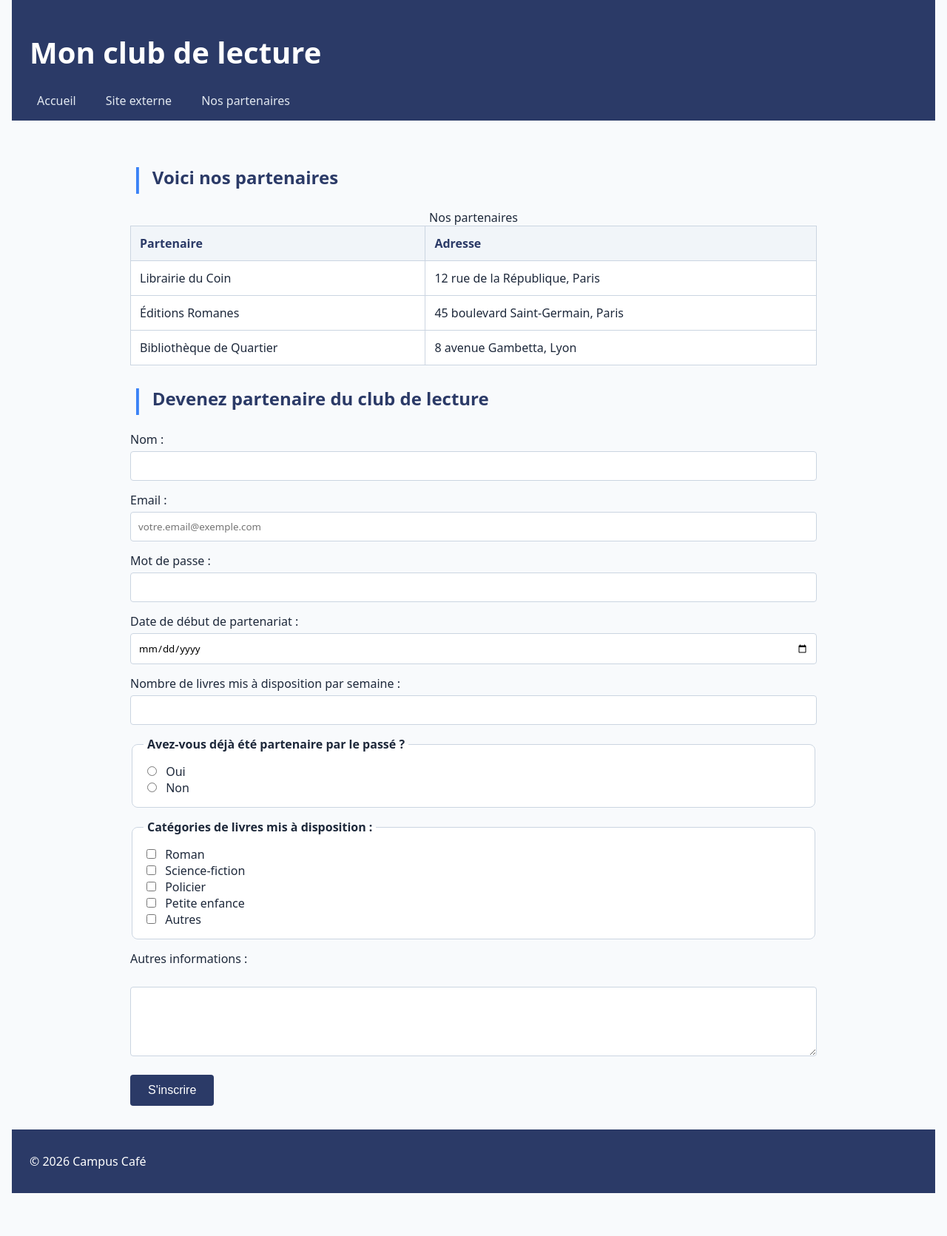
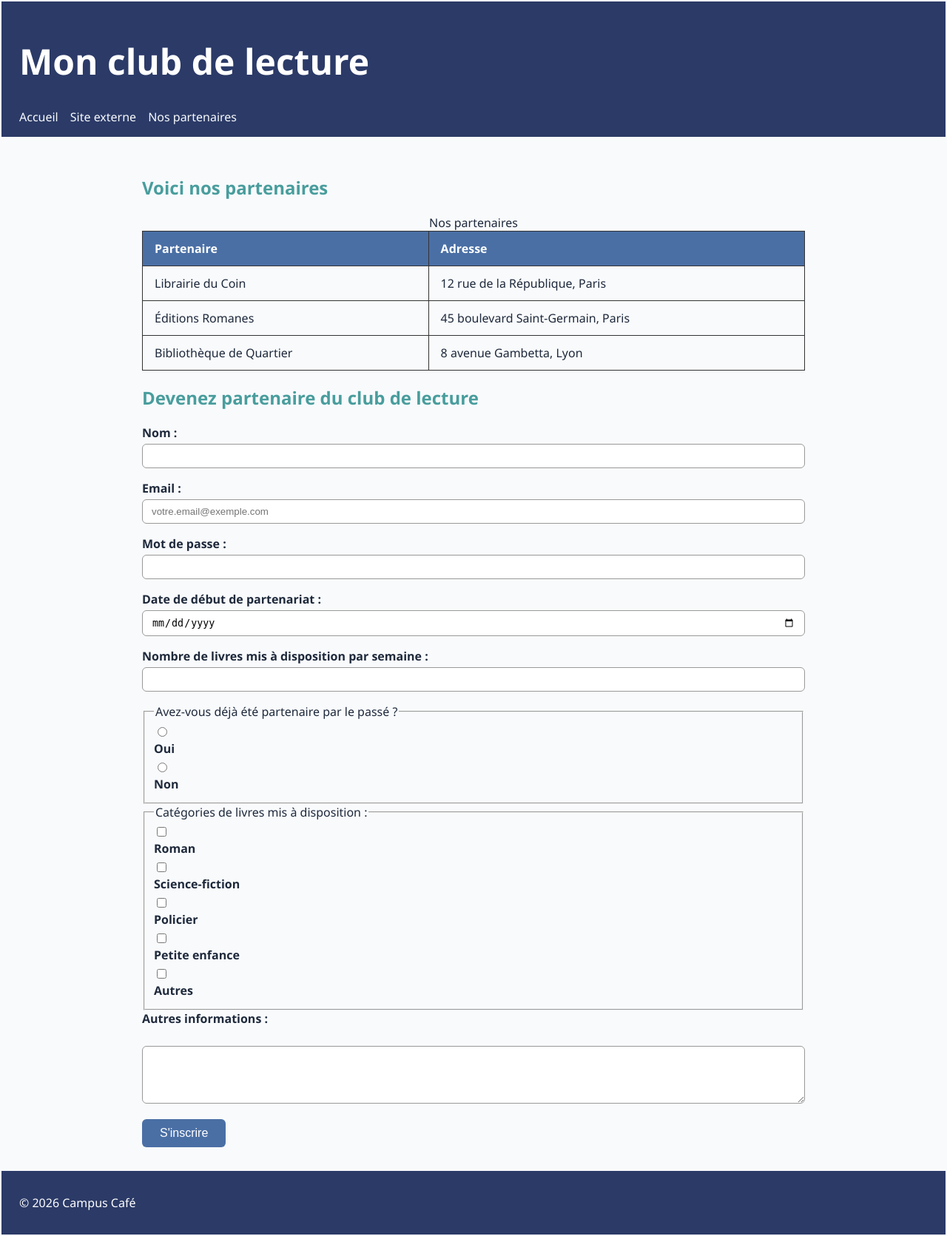
Before and after one commit to Sofiane-Zeroual/Sciroto, a PHP site: page /partenaires.html in a window 1280 px wide. Shown: the whole page at 74% size. Before the commit the page ends 1613 px from the top, so only its background shows below. Run offline with PHP 8.4, Linux system fonts and the light colour scheme.

Commit message:
Mon code local

```diff
--- a/style.CSS
+++ b/style.CSS
@@ -1,223 +1,121 @@
 
-:root {
-    --couleur-sombre: #2B3A67;
-    --couleur-texte: #1e293b;
-    --couleur-fond: #f8fafc;
-    --couleur-accent: #3b82f6;
-    --couleur-accent-hover: #2563eb;
-    --couleur-badge: #10b981;
+*,
+*::before,
+*::after {
+box-sizing: border-box;
 }
 
-*::before,
-*::after,
-* {
-    box-sizing: border-box;
+/* Modifier le style global du body */
+body {
+    font-family: 'Segoe UI', sans-serif;
+    color: #1e293b;
+    margin: 0;
+    padding: 2px;
+    background-color: #f8fafc;
 }
 
-body {
-    font-family: system-ui, "Segoe UI", sans-serif;
-    color: var(--couleur-texte);
-    margin: 0;
-    padding: 0 1rem;
-    background-color: var(--couleur-fond);
-}
-
-
+/* Modifier le style de header et footer */
 header, footer {
-    background-color: var(--couleur-sombre);
-    color: white;
+    background-color: #2B3A67;
+    color: #fff;
     padding: 1rem 1.5rem;
 }
 
+/* Modifier le style des titres */
 h1 {
-    font-size: 2.5rem;
-    color: white;
+    font-size: 3rem;
+    color: #fff;
+}
+h2 {
+    color:rgb(73, 157, 157);
 }
 
-h2 {
-    color: var(--couleur-sombre);
-    display: flex;
-    align-items: center;
+h3{
+    color:rgb(95, 115, 115);
 }
 
-
-h2::before {
-    content: "|";
-    color: var(--couleur-accent);
-    margin-right: 10px;
-    font-size: 1.5em;
-    font-weight: bold;
+/* Modifier le style des liens de navigation */
+nav a {
+    color: #f8fafc;
+    text-decoration: none;
 }
 
-h3 {
-    color: #475569;
-    font-weight: 500;
-}
-
-
-nav ul {
-    display: flex;
-    gap: 20px;
-    list-style: none;
-    margin: 0;
-    padding: 0;
-}
-
-nav a {
-    text-decoration: none;
-    color: #e2e8f0;
-    padding: 5px 10px;
-    border-radius: 4px;
-    transition: background-color 0.3s, color 0.3s;
-}
-
-
-nav a:hover, nav a:focus {
-    background-color: white;
-    color: var(--couleur-sombre);
-}
-
-
+/* Modifier le style du main */
 main {
     max-width: 960px;
     margin-left: auto;
     margin-right: auto;
-    padding: 2rem 1rem;
+    padding: 2rem;
 }
 
-
-.image-wrapper {
-    position: relative;
-    display: inline-block;
+/* Modifier le style de l'image de index.html */
+main img {
+    max-width: 100%;
+    border-radius: 8px;
+    border: 2px solid #4a4a4a;
 }
 
-img {
-    max-width: 100%;
-    border-radius: 8px;
-    border: 1px solid #cbd5e1;
-    display: block;
-}
-
-
-.badge {
-    position: absolute;
-    top: -10px;
-    right: -10px;
-    background-color: var(--couleur-badge);
-    color: black;
-    font-weight: bold;
-    padding: 5px 15px;
-    border-radius: 20px;
-    box-shadow: 0 2px 4px rgba(0,0,0,0.2);
-}
-
-.livres-container {
-    display: flex;
-    gap: 20px;
-}
-
-.livre {
-    flex: 1;
-    border: 1px solid #e2e8f0;
-    padding: 1.5rem;
-    border-radius: 8px;
-    background-color: white;
-}
-
-
-.flex-container {
-    display: flex;
-    gap: 30px;
-    flex-wrap: wrap;
-}
-
-
-.section-tableau {
-    width: 40%;
-}
-.section-formulaire {
-    width: 50%;
-}
-
-
+/* Modifier le style du tableau présent dans partenaires.html*/
 table {
     border-collapse: collapse;
     width: 100%;
-    background-color: white;
 }
 
-table, th, td {
-    border: 1px solid #cbd5e1;
+table th,
+table td {
+    border: 1px solid #333;
+    padding: 0.75rem 1rem;
 }
 
-th, td {
-    padding: 12px;
+table th {
+    background-color: #4a6fa5;
+    color: white;
     text-align: left;
 }
 
-th {
-    background-color: #f1f5f9;
-    color: var(--couleur-sombre);
+/* Modifier le style du formulaire présent dans partenaires.html */
+form label {
+    display: block;
+    margin-bottom: 0.25rem;
+    font-weight: bold;
 }
 
-
-label {
-    display: block;
-    margin-top: 15px;
-    margin-bottom: 5px;
-    font-weight: 500;
+form input[type="text"],
+form input[type="email"],
+form input[type="password"],
+form input[type="date"],
+form input[type="number"],
+form textarea {
+    width: 100%;
+    padding: 0.5rem 0.75rem;
+    margin-bottom: 1rem;
+    border: 1px solid #999;
+    border-radius: 6px;
+    box-sizing: border-box;
 }
 
-input[type="text"],
-input[type="email"],
-input[type="password"],
-input[type="date"],
-input[type="number"],
-textarea {
-    width: 100%;
-    padding: 10px;
-    border: 1px solid #cbd5e1;
-    border-radius: 4px;
-    font-family: inherit;
+form button[type="submit"] {
+    background-color: #4a6fa5;
+    color: white;
+    padding: 0.6rem 1.5rem;
+    border: none;
+    border-radius: 6px;
+    font-size: 1rem;
+    cursor: pointer;
 }
 
-
-input:focus, textarea:focus {
-    outline: none;
-    border-color: var(--couleur-accent);
-    box-shadow: 0 0 0 3px rgba(59, 130, 246, 0.2);
+form button[type="submit"]:hover {
+    background-color: #3a5a85;
 }
 
-
-fieldset {
-    border: 1px solid #cbd5e1;
-    border-radius: 8px;
-    padding: 15px;
-    margin-top: 15px;
-    background-color: white;
-}
-fieldset legend {
-    font-weight: bold;
-    padding: 0 5px;
-}
-fieldset label {
-    display: inline;
-    font-weight: normal;
-    margin-left: 5px;
+/* Modifier le style du menu de navigation (nav ul) */
+nav ul {
+    list-style: none;
+    padding: 0;
+    margin: 0;
+    display: flex;
+    gap: 1rem;
 }
 
-button[type="submit"] {
-    background-color: var(--couleur-sombre);
-    color: white;
-    border: none;
-    padding: 12px 24px;
-    border-radius: 4px;
-    font-size: 1rem;
-    cursor: pointer;
-    margin-top: 20px;
-    transition: background-color 0.3s;
-}
-
-button[type="submit"]:hover {
-    background-color: var(--couleur-accent);
-}
+/* Modifier le style de la section "Livres"
+ */
```
Also changed, not shown: 1 other file.
